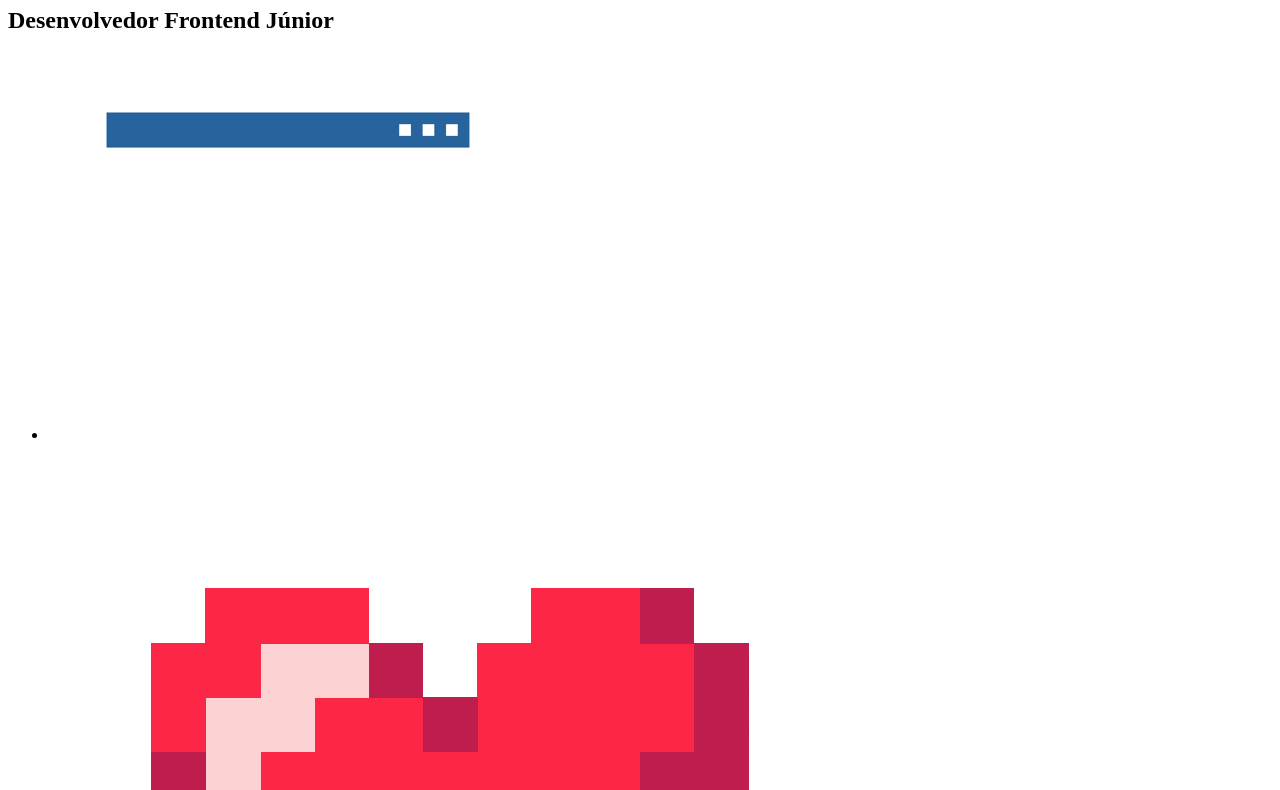
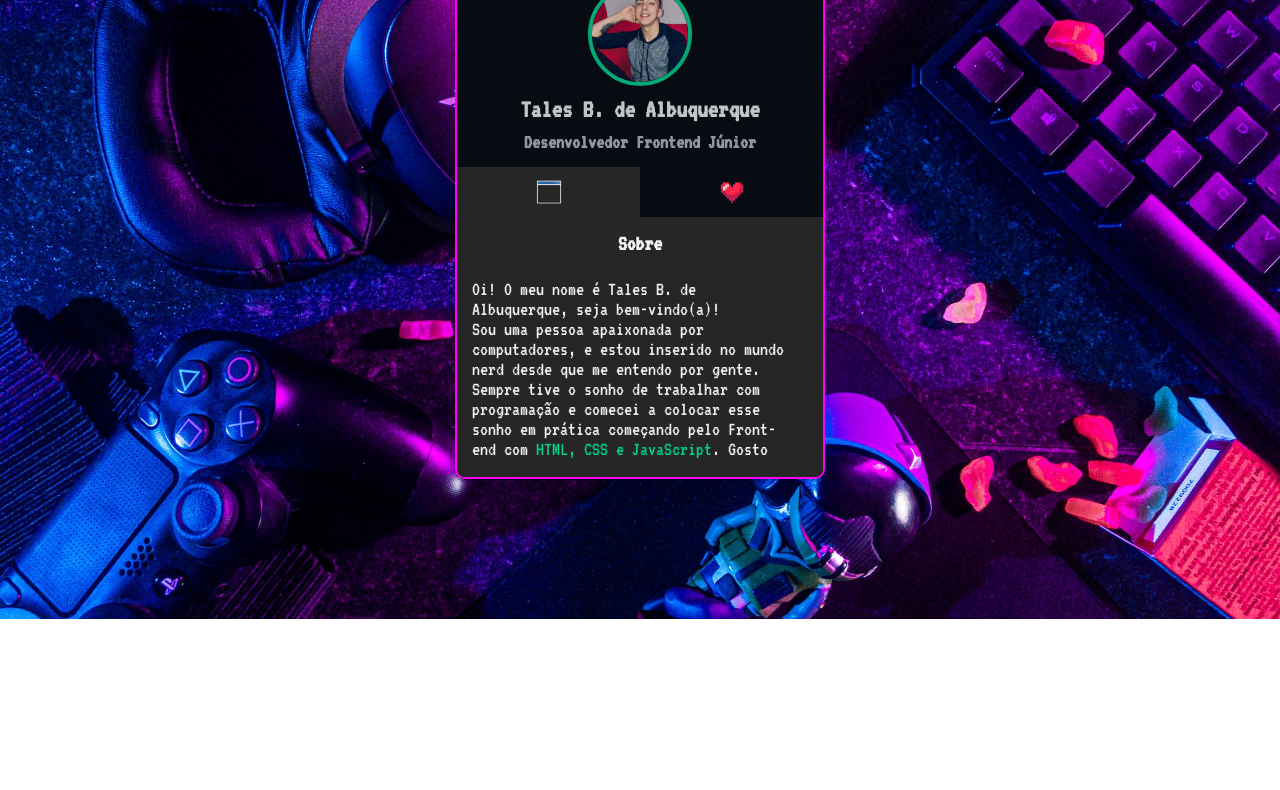
Before and after one commit to sselat/mini-portfolio, a plain HTML site: page index.html in a window 1280 px wide. Shown: the part 181-971 px from the top of the page. After the commit the page ends 800 px from the top, so only its background shows below. Drawn offline with Linux system fonts and the light colour scheme.

Commit message:
Finalizando o projeto

```diff
--- a/index.html
+++ b/index.html
@@ -8,6 +8,9 @@
     <link rel="preconnect" href="https://fonts.googleapis.com">
     <link rel="preconnect" href="https://fonts.gstatic.com" crossorigin>
     <link href="https://fonts.googleapis.com/css2?family=VT323&display=swap" rel="stylesheet">
+    <link rel="stylesheet" href="src/css/reset.css">
+    <link rel="stylesheet" href="src/css/estilos.css">
+    <link rel="shortcut icon" href="src/imagens/favicon-32x32.png" type="image/x-icon">
     <title>Mini-portfolio - Tales B.</title>
 </head>
 
@@ -21,7 +24,7 @@
 
         <div class="conteudo">
             <ul class="abas">
-                <li class="aba">
+                <li class="aba selecionado">
                     <img src="src/imagens/sobre.gif" alt="icone sobre mim">
                 </li>
                 <li class="aba">
@@ -30,13 +33,13 @@
             </ul>
 
             <div class="informacoes-abas">
-                <div class="informacao">
+                <div class="informacao selecionado">
                     <h3 class="sub-titulo">Sobre</h3>
 
                     <div class="descricao">
                         <p>Oi! O meu nome é Tales B. de Albuquerque, seja bem-vindo(a)!</p>
                         <p>
-                            Sou uma pessoa apaixonada pelo mundo nerd desde que me entendo por gente. Sempre tive o
+                            Sou uma pessoa apaixonada por computadores, e estou inserido no mundo nerd desde que me entendo por gente. Sempre tive o
                             sonho de
                             trabalhar com programação e comecei a colocar esse sonho em prática começando pelo Front-end
                             com <span>HTML, CSS e JavaScript</span>.
--- /dev/null
+++ b/src/css/estilos.css
@@ -0,0 +1,159 @@
+body{
+    background-image: url(../imagens/fundo-site.jpg);
+    background-size: cover;
+    background-repeat: no-repeat;
+    background-position: right;
+
+    font-family: 'VT323', monospace;
+    color: #f3f3f3;
+    font-size: 18px;
+
+    display: flex;
+    justify-content: center;
+    align-items: center;
+
+    min-height: 100vh;
+    padding: 30px;
+
+}
+
+.cartao {
+    background-color: #070b12;
+    width: 370px;
+    border: 2px solid #ff00f2;
+    border-radius: 10px;
+    overflow: hidden;
+}
+
+.abas img {
+    width: 30px;
+}
+
+.cartao .minhas-informacoes {
+    padding-top: 20px;
+    display: flex;
+    flex-direction: column;
+    align-items: center;
+    gap: 10px;
+    opacity: .8;
+}
+
+.cartao .minhas-informacoes img {
+    border-radius: 50%;
+    border: 4px solid #02d08f;
+}
+
+.cartao .minhas-informacoes .nome {
+    font-size: 26px;
+}
+
+.cartao .minhas-informacoes .cargo {
+    font-size: 20px;
+    color: #b8bbc5;
+}
+
+.cartao .conteudo {
+    margin-top: 15px;
+}
+
+.cartao .abas{
+    display: flex;
+}
+
+.cartao .abas .aba {
+    width: 50%;
+    display: flex;
+    justify-content: center;
+    padding: 10px 0;
+    cursor: pointer;
+    transition: background-color 0.2s ease-in-out;
+}
+
+.cartao .abas img {
+    width: 30px;
+}
+
+.cartao .abas .aba.selecionado{
+    background-color: #262626;
+}
+
+.cartao .informacoes-abas {
+    background-color: #262626;
+}
+
+.cartao .abas .aba:hover{
+    background-color: #414141;
+}
+
+.informacoes-abas .informacao {
+    min-height: 260px;
+    padding: 15px;
+    display: none;
+}
+
+.informacoes-abas .informacao.selecionado {
+    display: block;
+}
+
+.informacoes-abas .sub-titulo{
+    font-size: 22px;
+    margin-bottom: 25px;
+    text-align: center;
+}
+
+.informacoes-abas .descricao{
+    font-size: 20px;
+    max-height: 180px;
+    overflow-y: auto;
+    padding-right: 15px;
+}
+
+.informacoes-abas .descricao span{
+    color: #02d08f;
+}
+
+.redes-sociais {
+    display: flex;
+    flex-direction: column;
+    gap: 25px;
+    align-items: center;
+    max-height: 180px;
+    overflow-y: auto;
+}
+
+.redes-sociais li a{
+    display: block;
+    width: 250px;
+    color: #f3f3f3;
+    text-align: center;
+    padding: 10px;
+    font-size: 20px;
+    transition: .2s ease-in-out;
+}
+
+.redes-sociais .curriculo {
+    background-color: #06c185;
+}
+
+.redes-sociais .linkedin {
+    background-color: #1d87bd;
+}
+
+.redes-sociais .github {
+    background-color: #545454;
+}
+
+.redes-sociais li a:hover {
+    filter: brightness(.8);
+}
+*::-webkit-scrollbar {
+    width: 12px;
+}
+*::-webkit-scrollbar-thumb {
+    background-color: #e228d8;
+    border-radius: 20px;
+    border: 3px solid #070d12;
+}
+*::-webkit-scrollbar-track{
+    background: #070d12;
+}
--- /dev/null
+++ b/src/css/reset.css
@@ -0,0 +1,14 @@
+*{
+    margin: 0;
+    padding: 0;
+    box-sizing: border-box;
+}
+
+ul {
+    list-style: none;
+}
+
+a{
+    text-decoration: none;
+    color: #000;
+}
```
Also changed, not shown: src/imagens/favicon-32x32.png (added).
